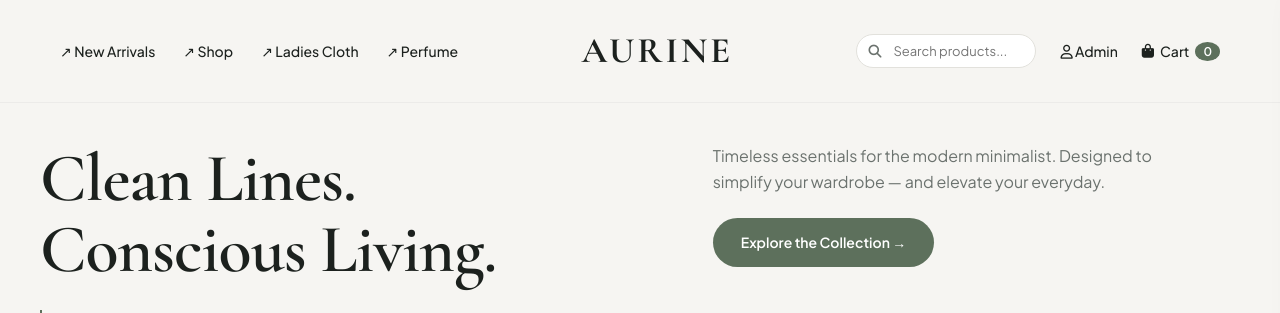
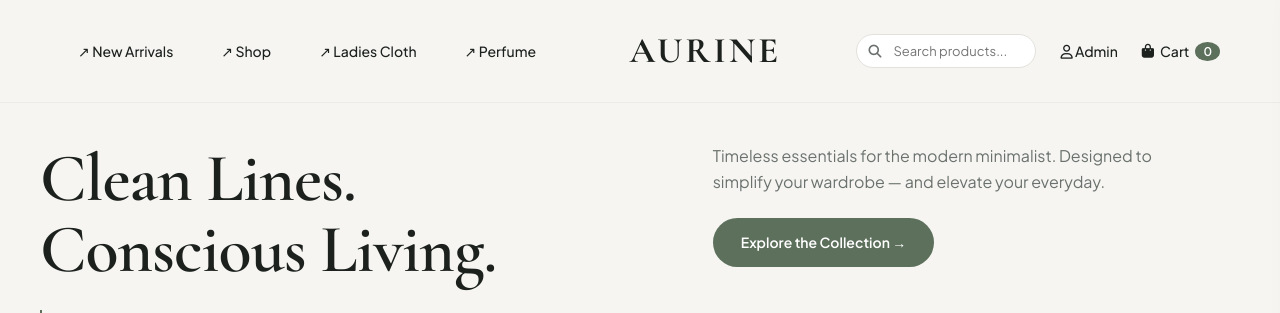
Before and after one commit to Hackerbotsiam/Aurine_fashion_website, a Django app: page / in a window 1280 px wide. Shown: the top 313 px of the page. Run offline with Django 5.2, Linux system fonts and the light colour scheme; data comes from the database, SQL or seed files in the repository; both versions use the stored data as it was after the commit.

Commit message:
Update navbar buttons styling for hover and click states

```diff
--- a/templates/store/base.html
+++ b/templates/store/base.html
@@ -61,7 +61,7 @@
 
         .nav-links {
             display: flex;
-            gap: 28px;
+            gap: 12px;
             align-items: center;
         }
 
@@ -69,11 +69,22 @@
             font-size: 14px;
             font-weight: 500;
             color: var(--text-main);
-            transition: color 0.2s;
+            padding: 8px 18px;
+            border-radius: 20px;
+            transition: all 0.2s ease-in-out;
+            display: inline-flex;
+            align-items: center;
+            justify-content: center;
         }
 
         .nav-links a:hover {
-            color: var(--sage-primary);
+            background-color: #000000;
+            color: #FFFFFF;
+        }
+
+        .nav-links a:active {
+            background-color: #C5A880; /* Gold color */
+            color: #FFFFFF;
         }
 
         .brand-logo {
--- a/templates/store/index.html
+++ b/templates/store/index.html
@@ -1,7 +1,7 @@
 {% extends 'store/base.html' %}
 {% load static %}
 
-{% block title %}VELORA — Clean Lines. Conscious Living.{% endblock %}
+{% block title %}AURINE — Clean Lines. Conscious Living.{% endblock %}
 
 {% block extra_head %}
 <style>
```
Also changed, not shown: db.sqlite3.
